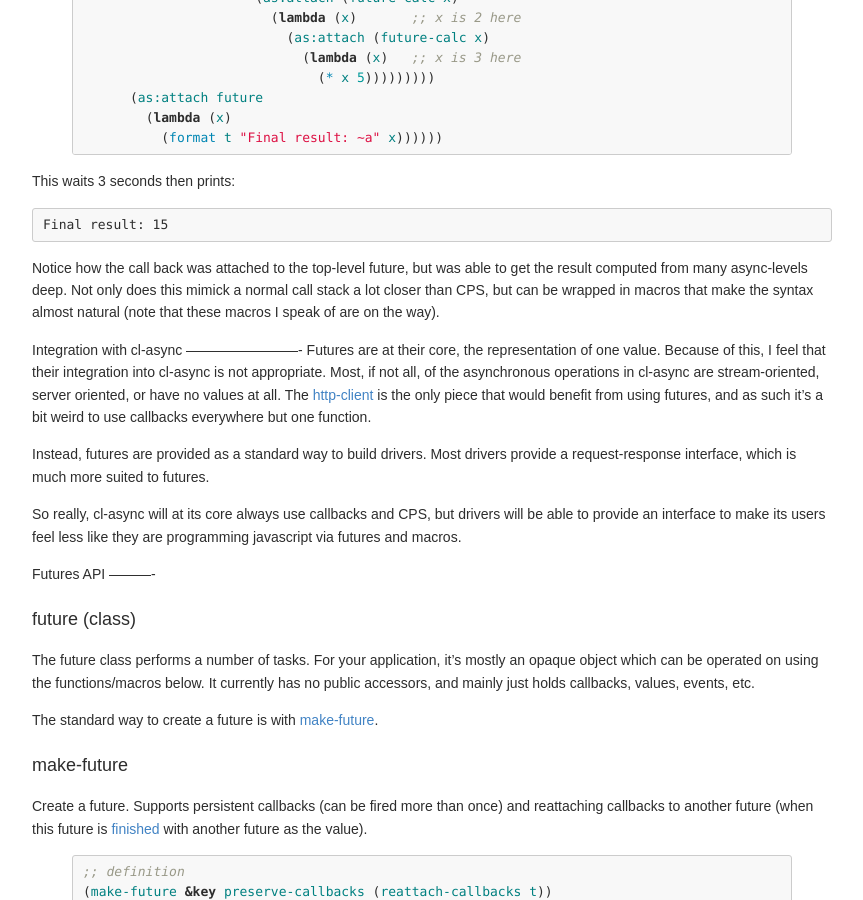
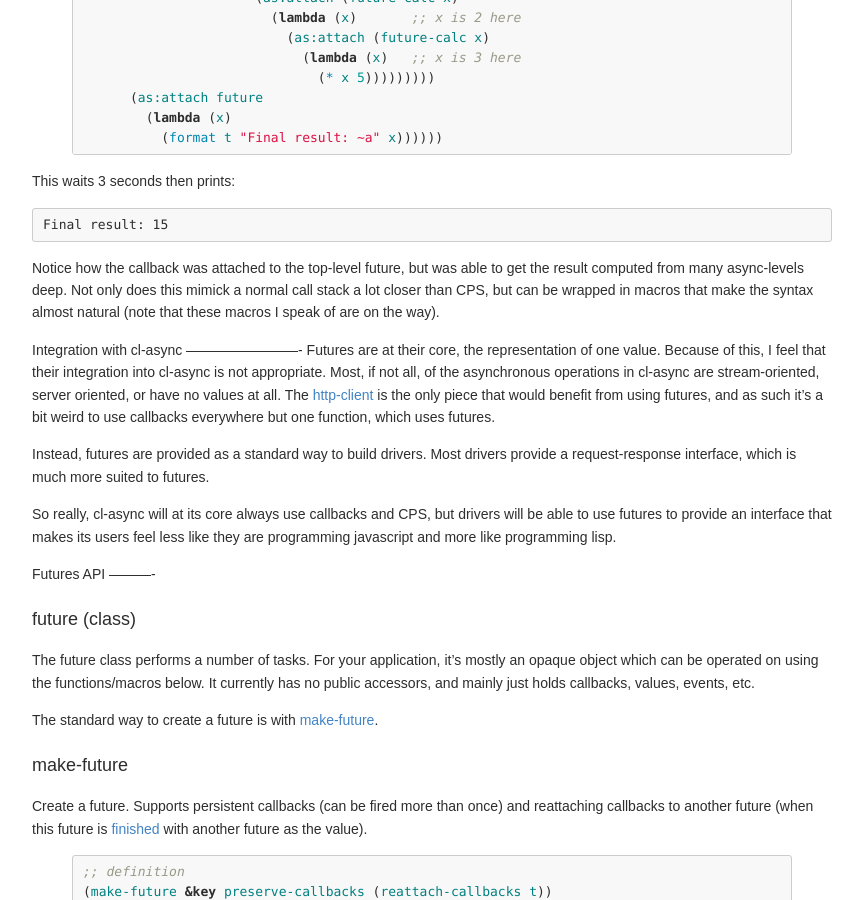
Before and after one commit to orthecreedence/cl-async, a Jekyll site: the page built from future.md, in a window 1280 px wide and 900 px high, scrolled down 1222 px. Shown: the whole window, without its empty margins (208-1071 px from the left). Built offline with Jekyll 4.4.1, drawn with Linux system fonts in a browser that asks for light colours; Markdown is read by kramdown in place of the engine named in the settings.

Commit message:
update integration section

```diff
--- a/future.md
+++ b/future.md
@@ -86,7 +86,7 @@ This waits 3 seconds then prints:
 
     Final result: 15
 
-Notice how the call back was attached to the top-level future, but was able to
+Notice how the callback was attached to the top-level future, but was able to
 get the result computed from many async-levels deep. Not only does this mimick a
 normal call stack a lot closer than CPS, but can be wrapped in macros that make
 the syntax almost natural (note that these macros I speak of are on the way).
@@ -99,14 +99,14 @@ feel that their integration into cl-async is not appropriate. Most, if not all,
 of the asynchronous operations in cl-async are stream-oriented, server oriented,
 or have no values at all. The [http-client](/cl-async/http#http-client) is the
 only piece that would benefit from using futures, and as such it's a bit weird
-to use callbacks everywhere but one function.
+to use callbacks everywhere but one function, which uses futures.
 
 Instead, futures are provided as a standard way to build drivers. Most drivers
 provide a request-response interface, which is much more suited to futures.
 
 So really, cl-async will at its core always use callbacks and CPS, but drivers
-will be able to provide an interface to make its users feel less like they are
-programming javascript via futures and macros.
+will be able to use futures to provide an interface that makes its users feel
+less like they are programming javascript and more like programming lisp.
 
 <a id="future-api"></a>
 Futures API
```
